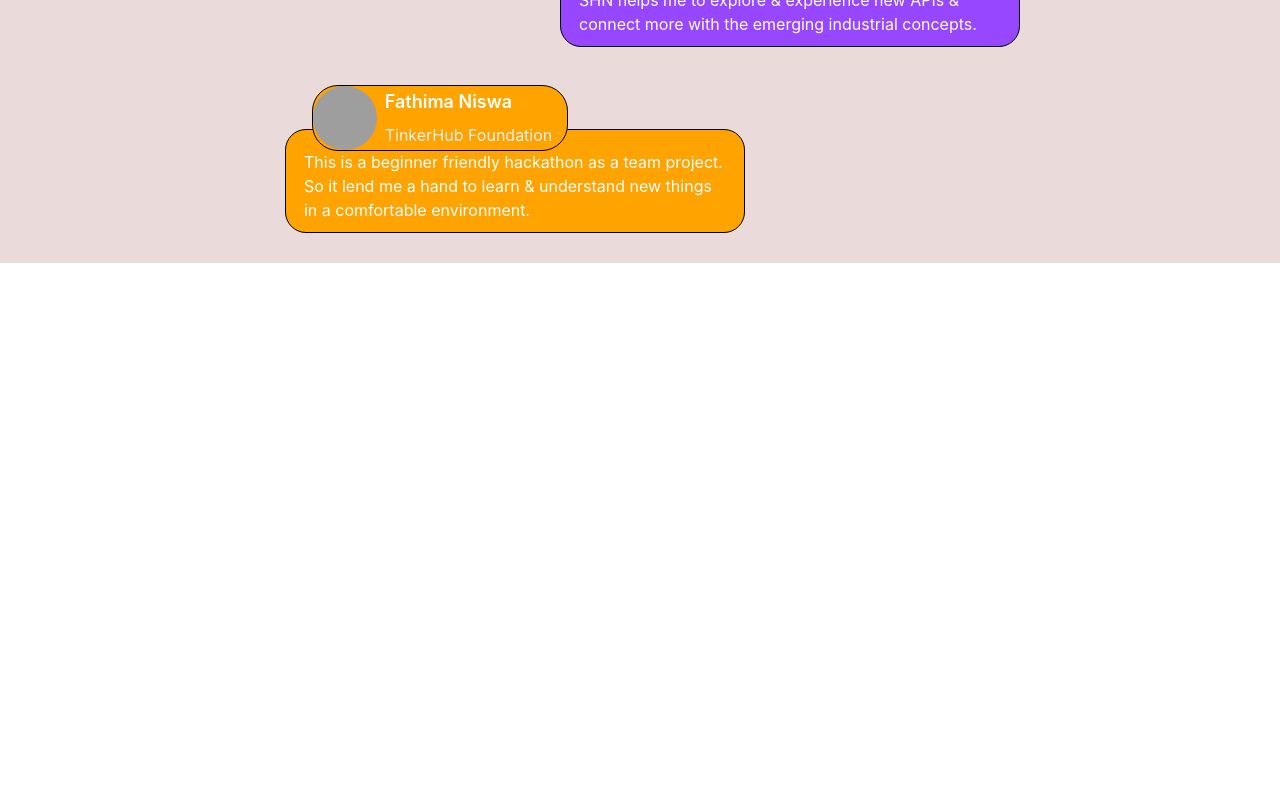
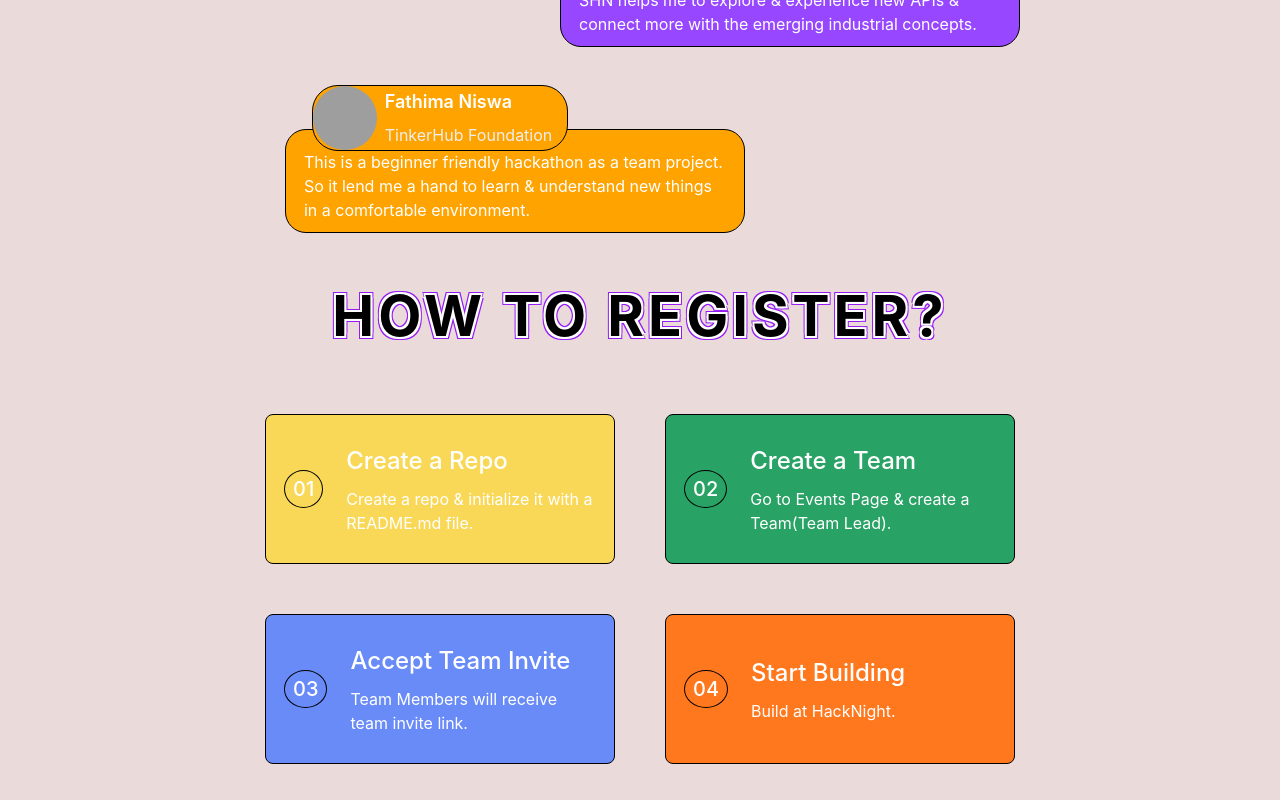
Before and after one commit to tinkerhub/saturday-hack-night, a React app in the folder apps/web/: page / in a window 1280 px wide. Shown: the part 908-1708 px from the top of the page. Before the commit the page ends 1171 px from the top, so only its background shows below. Built offline with nearby package versions, Linux system fonts and the light colour scheme; no server answers; grey boxes are pictures that could not be loaded.

Commit message:
fix : color

```diff
--- a/apps/web/src/components/Card.tsx
+++ b/apps/web/src/components/Card.tsx
@@ -1,39 +1,35 @@
 import { HStack, VStack, Text } from '@chakra-ui/react';
 import React from 'react';
 
-const Card = ({ num, heading, text }: CardProps) => (
+const Card = ({ num, heading, text, color }: CardProps) => (
     <HStack
         height="150px"
         width="350px"
         padding="18px"
-        border="1px solid #FFE3D3"
-        color="#2A1437"
-        background="#FFE3D3"
-        borderRadius="21px"
+        border="1px solid #000"
+        color="#fff"
+        background={color}
+        borderRadius="8px"
+        transition="all 0.3s ease-in"
         _hover={{
-            background: '#2A1437',
-            color: '#FFE3D3',
-            border: '1px solid #FFE3D3',
+            border: '1px solid #EADADA',
         }}
     >
         <Text
             fontWeight="500"
             fontSize="20px"
             borderRadius="50%"
-            border="1.5px solid #2A1437"
+            border="1.5px solid #000"
             paddingInline="8px"
             paddingBlock="3px"
-            _groupHover={{
-                border: '1px solid #2A1437',
-            }}
         >
             {num}
         </Text>
         <VStack paddingInlineStart="15" alignItems="flex-start">
-            <Text fontSize="22px" fontWeight="500">
+            <Text fontSize="24px" fontWeight="500">
                 {heading}
             </Text>
-            <Text fontSize="20px">{text}</Text>
+            <Text fontSize="16px">{text}</Text>
         </VStack>
     </HStack>
 );
@@ -44,4 +40,5 @@ export interface CardProps {
     num: string;
     heading: string;
     text: string;
+    color: string;
 }
--- a/apps/web/src/routes/Landing.tsx
+++ b/apps/web/src/routes/Landing.tsx
@@ -1,13 +1,14 @@
 import React from 'react';
 import { NavBar } from '../components';
 import { Layout } from '../layout';
-import { Home, Why } from '../views/Landing';
+import { Home, How, Why } from '../views/Landing';
 
 const Landing = () => (
     <Layout>
         <NavBar />
         <Home />
         <Why />
+        <How />
     </Layout>
 );
 
--- a/apps/web/src/views/Landing/How.tsx
+++ b/apps/web/src/views/Landing/How.tsx
@@ -6,35 +6,44 @@ const How = () => {
     const steps = [
         {
             num: '01',
+            color: '#F9D857',
             heading: 'Create a Repo',
             text: 'Create a repo & initialize it with a README.md file.',
         },
         {
             num: '02',
+            color: '#28A265',
             heading: 'Create a Team',
             text: 'Go to Events Page & create a Team(Team Lead).',
         },
         {
             num: '03',
+            color: '#698BF7',
             heading: 'Accept Team Invite',
             text: 'Team Members will receive team invite link.',
         },
         {
             num: '04',
+            color: '#FF781E',
             heading: 'Start Building',
             text: 'Build at HackNight.',
         },
     ];
 
     return (
-        <VStack height={{ md: '100vh' }} justifyContent="center">
+        <VStack maxWidth={{ base: '100%', lg: 'container.lg' }}>
             <Heading
                 fontWeight="700"
-                color="#2A1437"
+                color="#000000"
                 textAlign="center"
-                marginBlockEnd="40px"
-                fontSize={{ base: '45px', md: '74px' }}
-                textShadow="1px 1px #fff, 1px -1px #fff, -1px 1px #fff, -1px -1px #fff"
+                marginBlock="20px"
+                letterSpacing="4px"
+                fontSize={{
+                    base: '2rem',
+                    md: '3.5rem',
+                }}
+                textShadow="2px 2px #fff, 2px -2px #fff, -2px 2px #fff, -2px -2px #fff
+                    ,3px 3px #951BF4, 3px -3px #951BF4, -3px 3px #951BF4, -3px -3px #951BF4"
             >
                 HOW TO REGISTER?
             </Heading>
--- a/apps/web/src/views/Landing/Why.tsx
+++ b/apps/web/src/views/Landing/Why.tsx
@@ -37,7 +37,7 @@ const Why = () => (
             fontWeight="700"
             color="#000000"
             textAlign="center"
-            marginBlockStart="40px"
+            marginBlock="20px"
             letterSpacing="4px"
             fontSize={{
                 base: '2rem',
```
